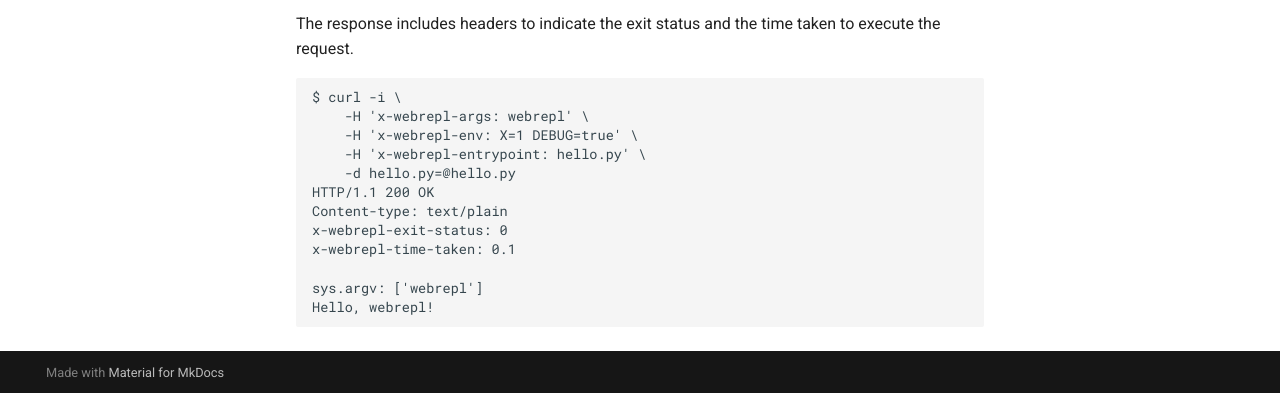
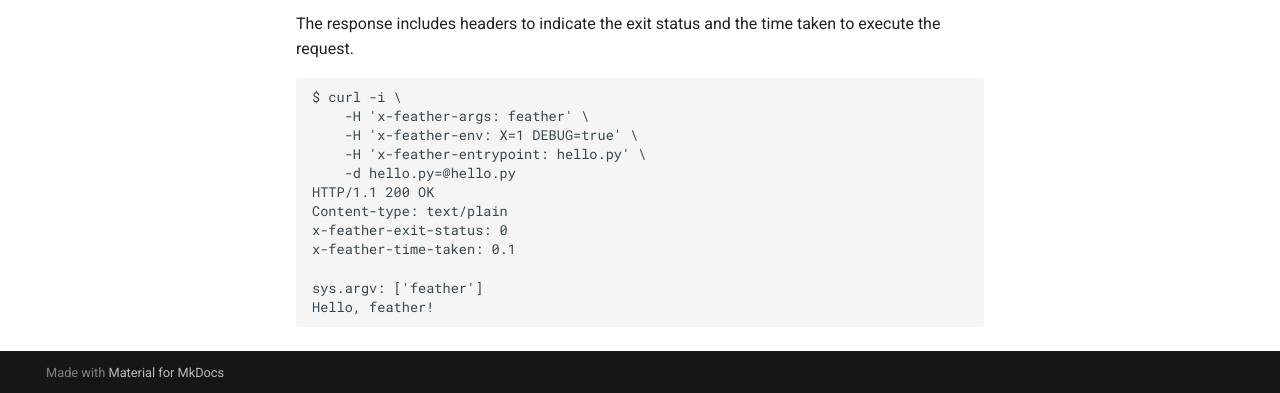
Before and after one commit to pipalacademy/feather, an MkDocs documentation site: the page built from docs/protocol.md, in a window 1280 px wide and 900 px high, scrolled down 719 px. Shown: the part 504-897 px from the top of the window. Built offline with MkDocs 1.6.1 and Material for MkDocs 9.7.7, drawn with Linux system fonts in a browser that asks for light colours.

Commit message:
Fixed the request/response headers example in protocol page

````diff
--- a/docs/protocol.md
+++ b/docs/protocol.md
@@ -56,15 +56,15 @@ taken to execute the request.
 
 ```
 $ curl -i \
-    -H 'x-webrepl-args: webrepl' \
-    -H 'x-webrepl-env: X=1 DEBUG=true' \
-    -H 'x-webrepl-entrypoint: hello.py' \
+    -H 'x-feather-args: feather' \
+    -H 'x-feather-env: X=1 DEBUG=true' \
+    -H 'x-feather-entrypoint: hello.py' \
     -d hello.py=@hello.py
 HTTP/1.1 200 OK
 Content-type: text/plain
-x-webrepl-exit-status: 0
-x-webrepl-time-taken: 0.1
+x-feather-exit-status: 0
+x-feather-time-taken: 0.1
 
-sys.argv: ['webrepl']
-Hello, webrepl!
+sys.argv: ['feather']
+Hello, feather!
 ```
````
